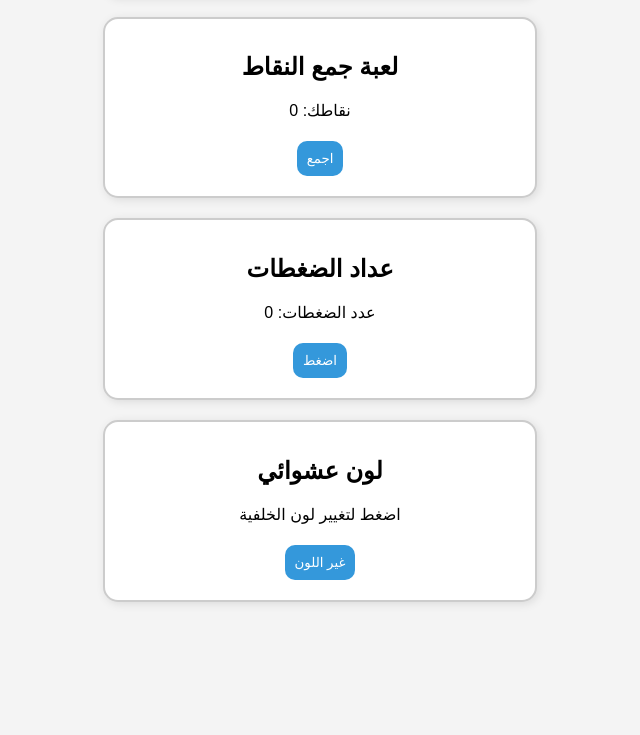
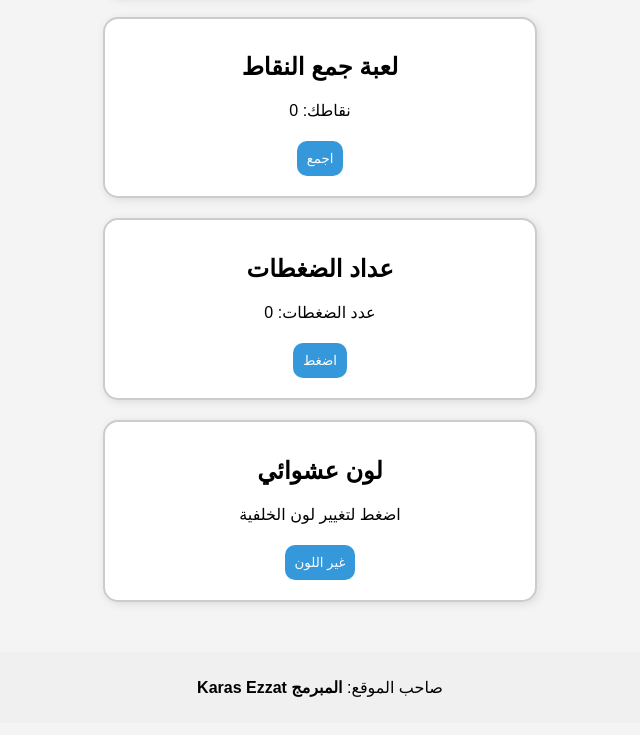
Before and after one commit to karas123-ai/my-games, a plain HTML site: page card-game/index.html in a window 1280 px wide. Shown: the part 703-1438 px from the top of the page, without its empty margins (320-960 px from the left). Before the commit the page ends 1353 px from the top, so only its background shows below. Drawn offline with Linux system fonts and the light colour scheme.

Commit message:
Update index.html

```diff
--- a/card-game/index.html
+++ b/card-game/index.html
@@ -160,5 +160,8 @@
     }
 
 </script>
+  <footer style="text-align: center; padding: 10px; background-color: #f0f0f0; margin-top: 50px;">
+  <p>صاحب الموقع: <strong>المبرمج Karas Ezzat</strong></p>
+</footer>
 </body>
 </html>
```
